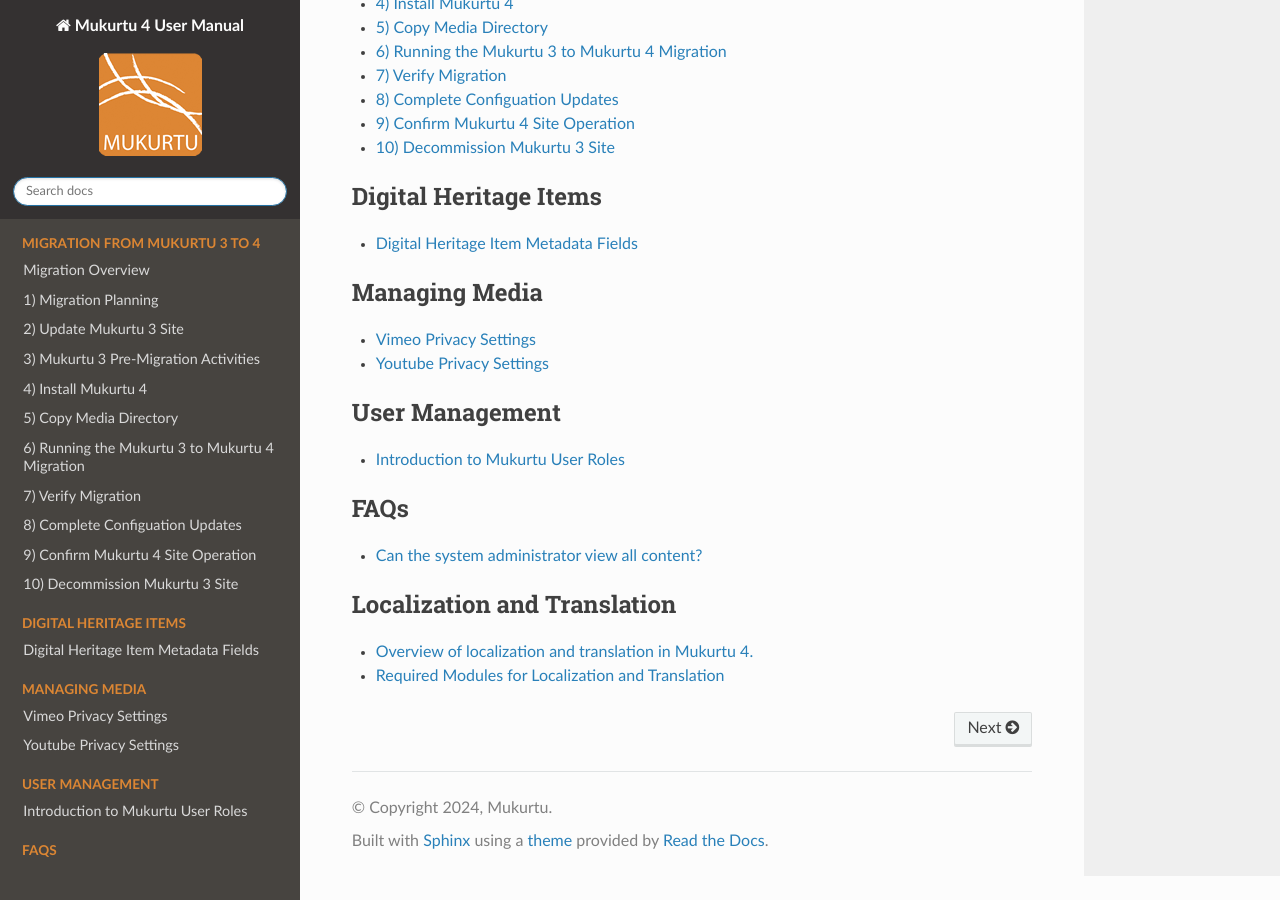
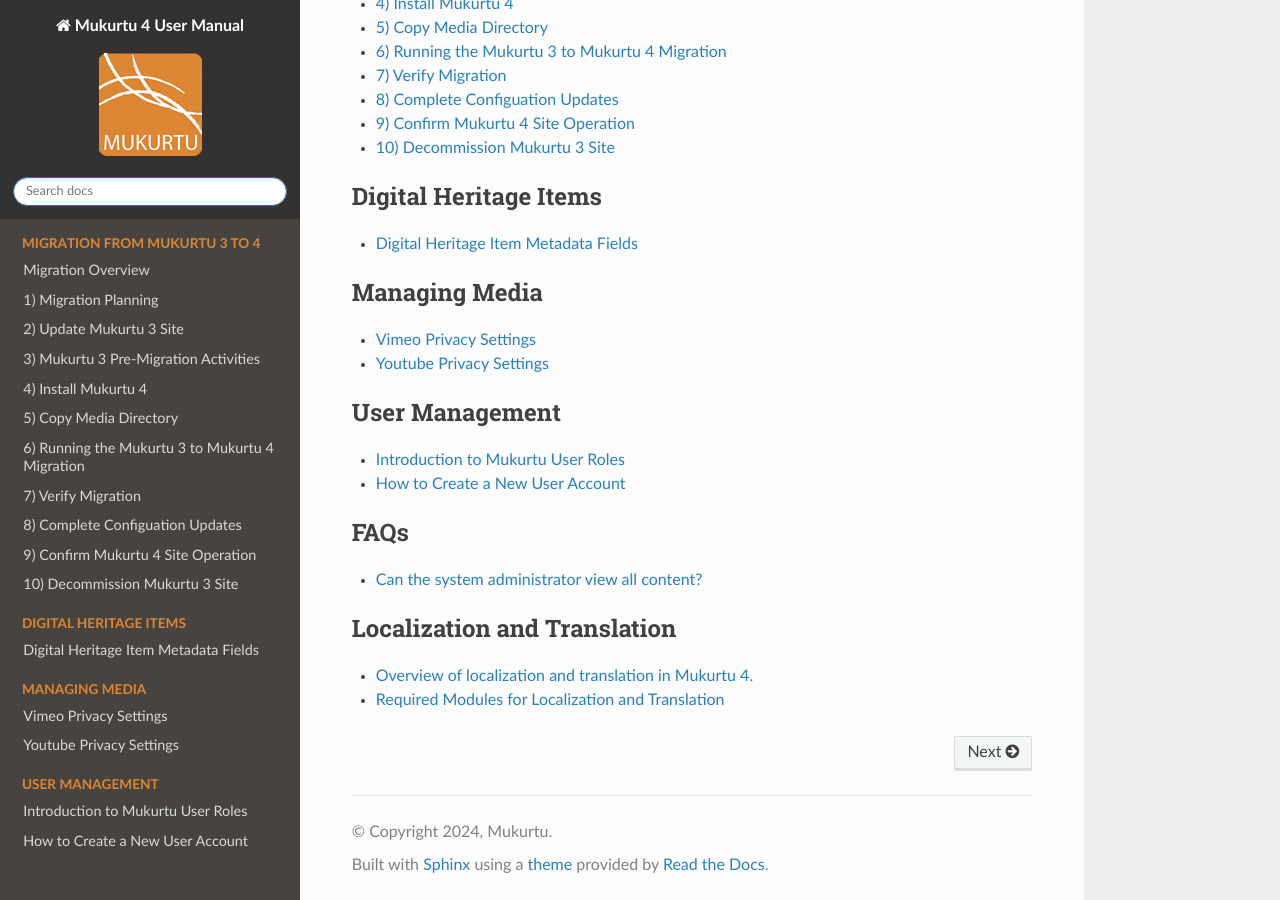
Before and after one commit to MukurtuCMS/mukurtudocs, a Sphinx documentation site: the page built from docs/source/index.rst, in a window 1280 px wide and 900 px high, scrolled down 894 px. Built offline with Sphinx 7.4.7 and the Read the Docs theme 3.1.0, drawn with Linux system fonts in a browser that asks for light colours.

Commit message:
Created creating user account article

```diff
--- a/docs/source/index.rst
+++ b/docs/source/index.rst
@@ -70,6 +70,7 @@
    :caption: User Management
 
    users/users-intro
+   users/creating-account
 
 .. toctree::
    :maxdepth: 1
--- /dev/null
+++ b/docs/source/users/creating-account.md
@@ -0,0 +1,3 @@
+# How to Create a New User Account
+
+Some writing about how to create a new user account.
```
